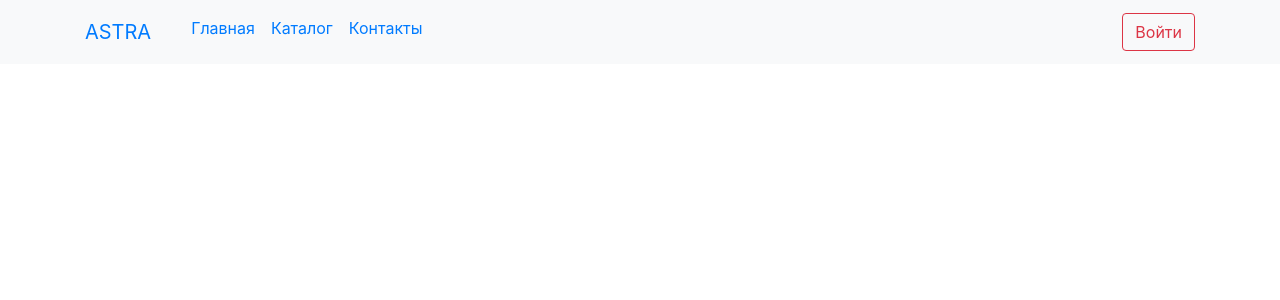
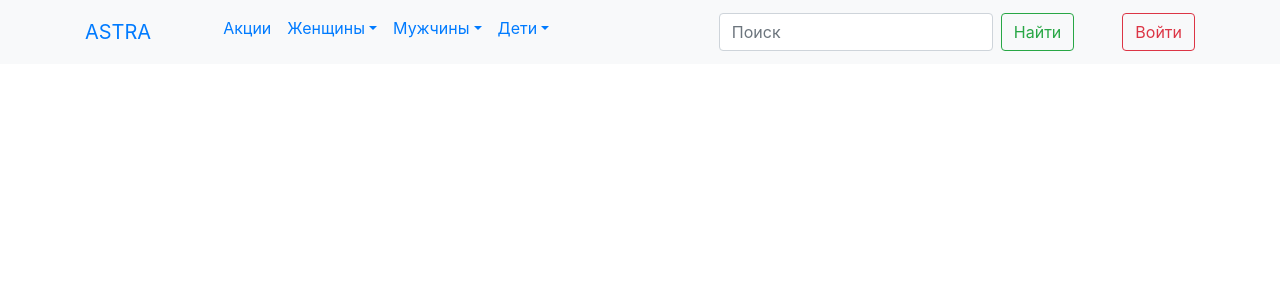
Before and after one commit to gaiiiuiiia/im.my, a PHP site: page /templates/default/header.php in a window 1280 px wide. Shown: the top 300 px of the page. Run offline with PHP 8.4, Linux system fonts and the light colour scheme; some libraries are stand-ins or nearby versions.

Commit message:
new header

```diff
--- a/public_html/templates/default/header.php
+++ b/public_html/templates/default/header.php
@@ -23,19 +23,45 @@
         </button>
         <div class="collapse navbar-collapse" id="navbarContent">
             <ul class="navbar-nav mr-auto mb-2">
-                <li class="nav-item">
-                    <a href="" class="nav-link ml-3">Главная</a>
+                <li class="nav-item ">
+                    <a href="" class="nav-link ml-5">Акции</a>
                 </li>
-                <li class="nav-item">
-                    <a href="" class="nav-link">Каталог</a>
+                <li class="nav-item dropdown">
+                    <a href="" class="nav-link dropdown-toggle" href="#" id="navbarDropdownMenuLinkWoman" data-toggle="dropdown" aria-haspopup="true" aria-expanded="false">Женщины</a>
+                    <div class="dropdown-menu" aria-labelledby="navbarDropdownMenuLinkWoman">
+                        <a class="dropdown-item" href="#">Платья</a>
+                        <a class="dropdown-item" href="#">Блузки</a>
+                        <a class="dropdown-item" href="#">Хуйнюшки</a>
+                    </div>
+                <li class="nav-item dropdown">
+                    <a href="" class="nav-link dropdown-toggle" href="#" id="navbarDropdownMenuLinkMan" data-toggle="dropdown" aria-haspopup="true" aria-expanded="false">Мужчины</a>
+                    <div class="dropdown-menu" aria-labelledby="navbarDropdownMenuLinkMan">
+                        <a class="dropdown-item" href="#">-</a>
+                        <a class="dropdown-item" href="#">-</a>
+                        <a class="dropdown-item" href="#">-</a>
+                    </div>
                 </li>
-                <li class="nav-item">
-                    <a href="" class="nav-link">Контакты</a>
+                <li class="nav-item dropdown">
+                    <a href="" class="nav-link dropdown-toggle" href="#" id="navbarDropdownMenuLinkChild" data-toggle="dropdown" aria-haspopup="true" aria-expanded="false">Дети</a>
+                    <div class="dropdown-menu" aria-labelledby="navbarDropdownMenuLinkChild">
+                        <a class="dropdown-item" href="#">-</a>
+                        <a class="dropdown-item" href="#">-</a>
+                        <a class="dropdown-item" href="#">-</a>
+                    </div>
                 </li>
+
             </ul>
-            <div class="d-flex">
+
+            <form class="d-flex mb-0" action="">
+                <input class="form-control mr-sm-2" type="search" placeholder="Поиск">
+                <button class="btn btn-outline-success my-2 my-sm-0" type="submit">Найти</button>
+            </form>
+
+            <div class="d-flex ml-5">
+                <!--<button type="button" class="btn btn-primary btn-sm" data-toggle="modal" data-target="#myModal"></button>-->
                 <button class="btn btn-outline-danger" data-toggle="modal" data-target="#exampleModal">Войти</button>
             </div>
+
         </div>
     </div>
 </nav>
```
